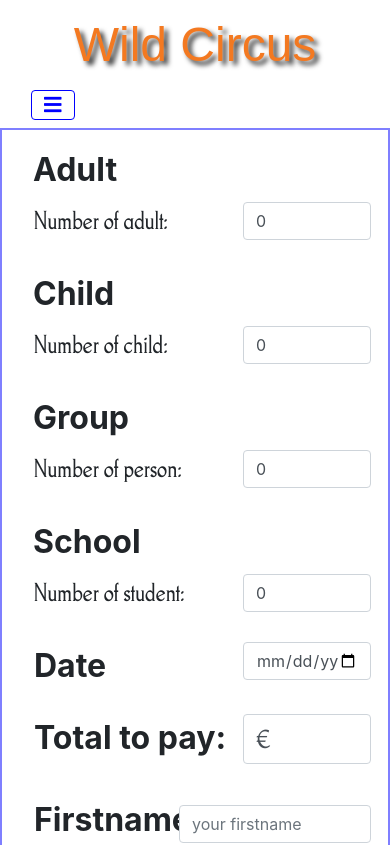
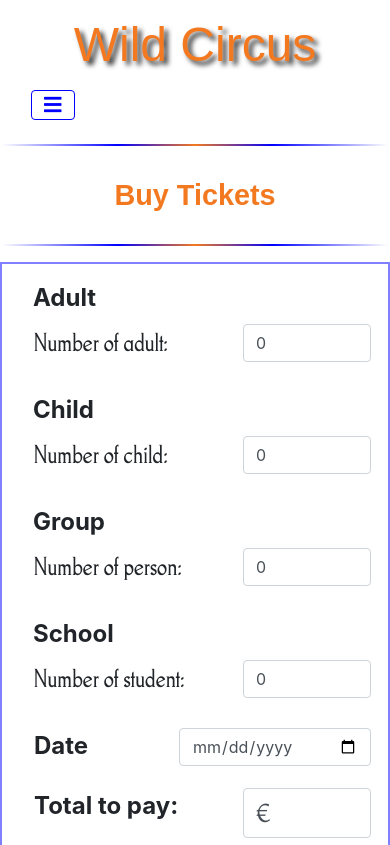
Before and after one commit to Xgt72/Checkpoint-4-WCS, an Angular app in the folder front/: page /BuyTickets in a window 390 px wide. Shown: the top 845 px of the page. Built offline with nearby package versions, Linux system fonts and the light colour scheme; a web font is replaced by a local one.

Commit message:
update buy tickets

```diff
--- a/front/src/app/buy-tickets/buy-tickets.component.css
+++ b/front/src/app/buy-tickets/buy-tickets.component.css
@@ -1,5 +1,5 @@
 section {
-    border: 2px solid rgba(0,0,255,0.5);
+    border: 2px solid rgba(0, 0, 255, 0.5);
 }
 
 label {
@@ -9,3 +9,9 @@ label {
 p {
     font-size: 1.5rem;
 }
+
+@media screen and (max-width: 600px) {
+    label {
+        font-size: 1.5rem !important;
+    }
+}
--- a/front/src/app/buy-tickets/buy-tickets.component.html
+++ b/front/src/app/buy-tickets/buy-tickets.component.html
@@ -1,3 +1,4 @@
+<app-section-title [sectionTitle]="title"></app-section-title>
 <section class="container p-3">
   <form (ngSubmit)="myForm.valid" #myForm="ngForm">
     <div class="row justify-content-around">
@@ -31,8 +32,8 @@
       </div>
       <div class="form-group col-12 col-md-6">
         <div class="row justify-content-center">
-          <label for="dateTicket" class="font-weight-bold col-7">Date</label>
-          <input type="date" id="day" class="form-control col-4" name="dateTicket" placeholder="" [(ngModel)]="day">
+          <label for="dateTicket" class="font-weight-bold col-5 col-md-7">Date</label>
+          <input type="date" id="day" class="form-control col-6 col-md-4" name="dateTicket" placeholder="" [(ngModel)]="day">
         </div>
       </div>
       <div class="form-group col-12 col-md-6">
--- a/front/src/app/buy-tickets/buy-tickets.component.ts
+++ b/front/src/app/buy-tickets/buy-tickets.component.ts
@@ -16,6 +16,7 @@ import { SendEmailService } from "../services/send-email.service";
 })
 export class BuyTicketsComponent implements OnInit {
 
+  private title = "Buy Tickets";
   private buttonSend: string = "Validate";
   private submitted: boolean = false;
   public adultQuantity: number = 0;
```
